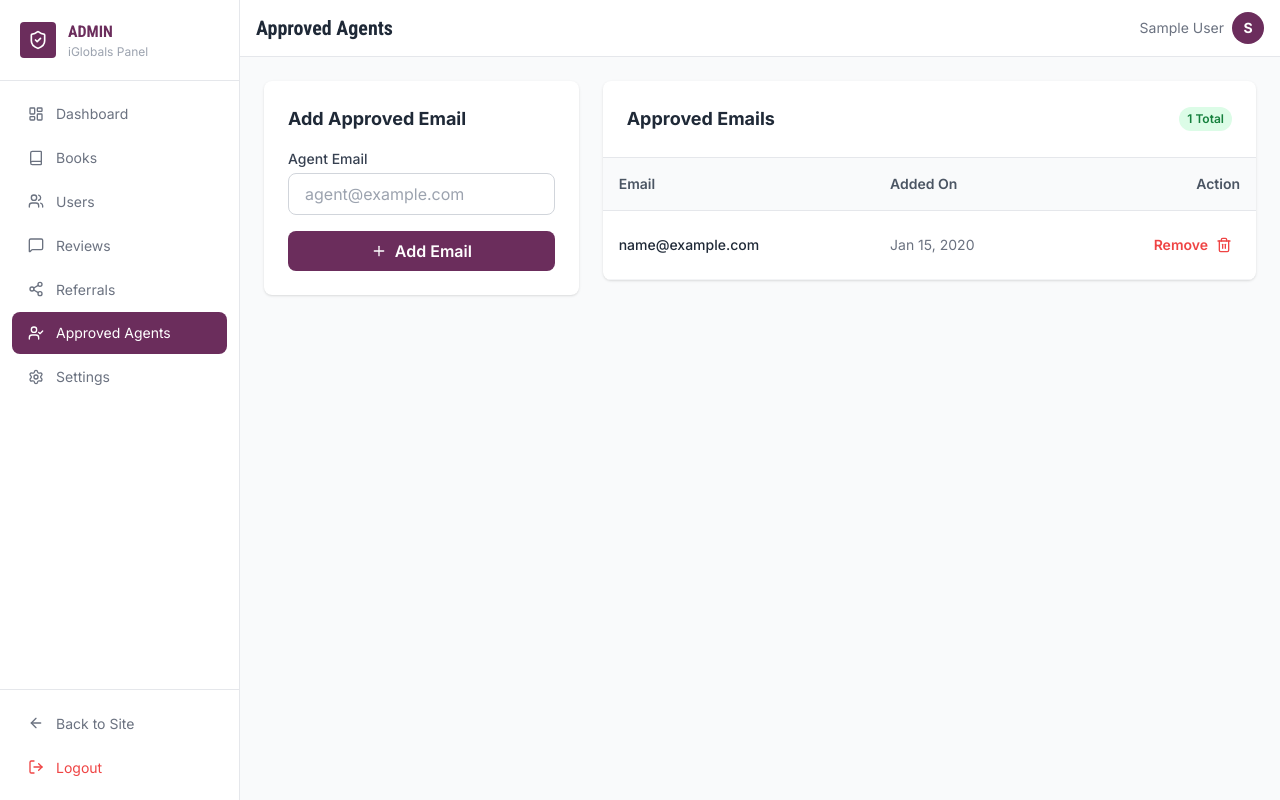
After one commit to Iglobals/iGlobal_edu, a Flask app: page /admin/agents/approved in a window 1280 px wide. The commit adds this page. Run offline with Flask 3, Linux system fonts and the light colour scheme; a user stored in the database is signed in; tables that the repository leaves empty hold one stand-in row (values such as "Sample post"); some libraries are stand-ins or nearby versions.

Commit message:
agents whitelisting

```diff
--- a/admin_routes.py
+++ b/admin_routes.py
@@ -2,7 +2,7 @@ from flask import render_template, request, redirect, url_for, flash, jsonify
 from flask_login import login_required, current_user
 from functools import wraps
 from app import app, db
-from models import User, Book, Review, Purchase
+from models import User, Book, Review, Purchase, ApprovedAgent
 from datetime import datetime
 import re
 import io
@@ -226,6 +226,39 @@ def admin_user_detail(user_id):
     total_spent = sum(p.amount_paid for p in purchases)
 
     return render_template('admin/user_detail.html', user=user, purchases=purchases, reviews=reviews, total_spent=total_spent)
+
+
+@app.route('/admin/agents/approved', methods=['GET', 'POST'])
+@login_required
+@admin_required
+def admin_approved_agents():
+    if request.method == 'POST':
+        email = request.form.get('email', '').strip().lower()
+        if not email:
+            flash('Email cannot be empty.', 'danger')
+        elif ApprovedAgent.query.filter_by(email=email).first():
+            flash('This email is already approved.', 'warning')
+        else:
+            new_agent = ApprovedAgent(email=email)
+            db.session.add(new_agent)
+            db.session.commit()
+            flash(f'Email {email} added to approved agents.', 'success')
+        return redirect(url_for('admin_approved_agents'))
+
+    agents = ApprovedAgent.query.order_by(ApprovedAgent.created_at.desc()).all()
+    return render_template('admin/approved_agents.html', agents=agents)
+
+
+@app.route('/admin/agents/approved/<int:agent_id>/delete', methods=['POST'])
+@login_required
+@admin_required
+def admin_delete_approved_agent(agent_id):
+    agent = ApprovedAgent.query.get_or_404(agent_id)
+    email = agent.email
+    db.session.delete(agent)
+    db.session.commit()
+    flash(f'Approved agent {email} removed.', 'success')
+    return redirect(url_for('admin_approved_agents'))
 
 
 @app.route('/admin/users/<int:user_id>/unlock-ip', methods=['POST'])
--- a/referral_routes.py
+++ b/referral_routes.py
@@ -8,7 +8,7 @@ from flask import (render_template, request, redirect, url_for,
 from werkzeug.security import generate_password_hash, check_password_hash
 from app import app
 from extensions import db
-from models import ReferralAgent, ReferralCommission, Book, Purchase, REFERRAL_COOKIE_DAYS
+from models import ReferralAgent, ReferralCommission, Book, Purchase, REFERRAL_COOKIE_DAYS, ApprovedAgent
 
 AGENT_SESSION_KEY = 'agent_id'
 
@@ -83,6 +83,8 @@ def agent_register():
             flash('Password must be at least 6 characters.', 'danger')
         elif password != confirm:
             flash('Passwords do not match.', 'danger')
+        elif not ApprovedAgent.query.filter_by(email=email).first():
+            flash('Your email is not authorized. Please contact iglobalsedu@gmail.com to get access.', 'danger')
         else:
             agent = ReferralAgent(
                 username=username,
@@ -256,6 +258,11 @@ def agent_google_callback():
 
         agent = ReferralAgent.query.filter_by(email=email).first()
         if not agent:
+            # Check if approved
+            if not ApprovedAgent.query.filter_by(email=email).first():
+                flash('Your email is not authorized. Please contact iglobalsedu@gmail.com to get access.', 'danger')
+                return redirect(url_for('agent_login'))
+
             # Auto-generate unique username
             base = username
             i = 1
--- /dev/null
+++ b/templates/admin/approved_agents.html
@@ -0,0 +1,70 @@
+{% extends "admin/layout.html" %}
+
+{% block title %}Approved Agents{% endblock %}
+{% block page_title %}Approved Agents{% endblock %}
+
+{% block content %}
+<div class="px-2 md:px-0">
+    <div class="grid grid-cols-1 lg:grid-cols-3 gap-6">
+
+        <!-- Add Agent Form -->
+        <div class="lg:col-span-1">
+            <div class="bg-white rounded-lg shadow p-4 md:p-6">
+                <h2 class="text-lg font-bold text-gray-800 mb-4">Add Approved Email</h2>
+                <form action="{{ url_for('admin_approved_agents') }}" method="POST">
+                    <div class="mb-4">
+                        <label class="block text-sm font-medium text-gray-700 mb-1">Agent Email</label>
+                        <input type="email" name="email" required placeholder="agent@example.com" class="w-full px-4 py-2 border border-gray-300 rounded-lg focus:ring-[#6B2D5C] focus:border-[#6B2D5C]">
+                    </div>
+                    <button type="submit" class="w-full bg-[#6B2D5C] text-white py-2 px-4 rounded-lg font-semibold hover:bg-[#522146] transition-colors flex justify-center items-center gap-2">
+                        <i data-lucide="plus" class="w-4 h-4"></i> Add Email
+                    </button>
+                </form>
+            </div>
+        </div>
+
+        <!-- Agents Table -->
+        <div class="lg:col-span-2">
+            <div class="bg-white rounded-lg shadow overflow-hidden">
+                <div class="p-4 md:p-6 border-b border-gray-200 flex justify-between items-center">
+                    <h2 class="text-lg font-bold text-gray-800">Approved Emails</h2>
+                    <span class="text-xs font-semibold bg-green-100 text-green-700 px-2 py-1 rounded-full">{{ agents|length }} Total</span>
+                </div>
+
+                <div class="overflow-x-auto">
+                    <table class="w-full text-left border-collapse">
+                        <thead>
+                            <tr class="bg-gray-50 border-b border-gray-200 text-sm">
+                                <th class="p-3 md:p-4 font-semibold text-gray-600">Email</th>
+                                <th class="p-3 md:p-4 font-semibold text-gray-600 hidden sm:table-cell">Added On</th>
+                                <th class="p-3 md:p-4 font-semibold text-gray-600 text-right">Action</th>
+                            </tr>
+                        </thead>
+                        <tbody>
+                            {% for agent in agents %}
+                            <tr class="border-b border-gray-100 hover:bg-gray-50 transition-colors">
+                                <td class="p-3 md:p-4 text-sm font-medium text-gray-800 break-all">{{ agent.email }}</td>
+                                <td class="p-3 md:p-4 text-sm text-gray-500 hidden sm:table-cell">{{ agent.created_at.strftime('%b %d, %Y') }}</td>
+                                <td class="p-3 md:p-4 text-right">
+                                    <form action="{{ url_for('admin_delete_approved_agent', agent_id=agent.id) }}" method="POST" class="inline-block" onsubmit="return confirm('Remove this email? They will no longer be able to sign up as an agent.');">
+                                        <button type="submit" class="text-red-500 hover:bg-red-50 p-2 rounded-lg transition-colors flex items-center justify-end gap-2 ml-auto" title="Remove">
+                                            <span class="hidden md:inline text-sm font-semibold">Remove</span>
+                                            <i data-lucide="trash-2" class="w-4 h-4"></i>
+                                        </button>
+                                    </form>
+                                </td>
+                            </tr>
+                            {% else %}
+                            <tr>
+                                <td colspan="3" class="p-6 text-center text-gray-500">No approved agents found. Add an email to get started.</td>
+                            </tr>
+                            {% endfor %}
+                        </tbody>
+                    </table>
+                </div>
+            </div>
+        </div>
+
+    </div>
+</div>
+{% endblock %}
--- a/templates/admin/layout.html
+++ b/templates/admin/layout.html
@@ -77,6 +77,9 @@
         <a href="{{ url_for('admin_referrals') }}" class="sidebar-link {% if 'admin_referrals' in request.endpoint %}active{% endif %}">
             <i data-lucide="share-2" class="w-4 h-4"></i><span>Referrals</span>
         </a>
+        <a href="{{ url_for('admin_approved_agents') }}" class="sidebar-link {% if 'admin_approved_agents' in request.endpoint %}active{% endif %}">
+            <i data-lucide="user-check" class="w-4 h-4"></i><span>Approved Agents</span>
+        </a>
         <a href="{{ url_for('admin_settings') }}" class="sidebar-link {% if 'admin_settings' in request.endpoint %}active{% endif %}">
             <i data-lucide="settings" class="w-4 h-4"></i><span>Settings</span>
         </a>
```
Also changed, not shown: models.py (+7 -0 lines), templates/index.html (+42 -0 lines), static/manifest.json.
